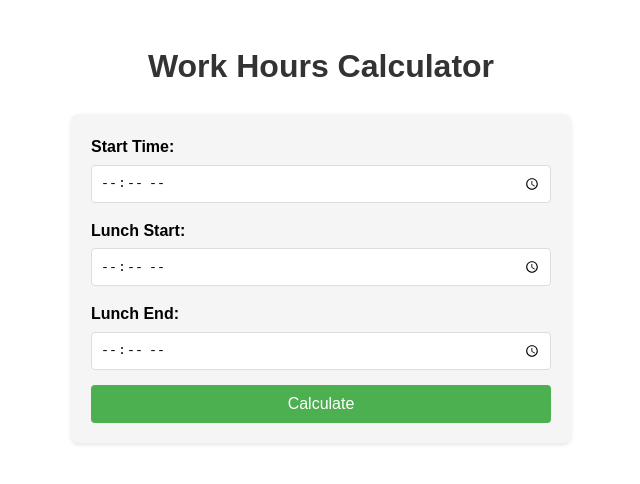
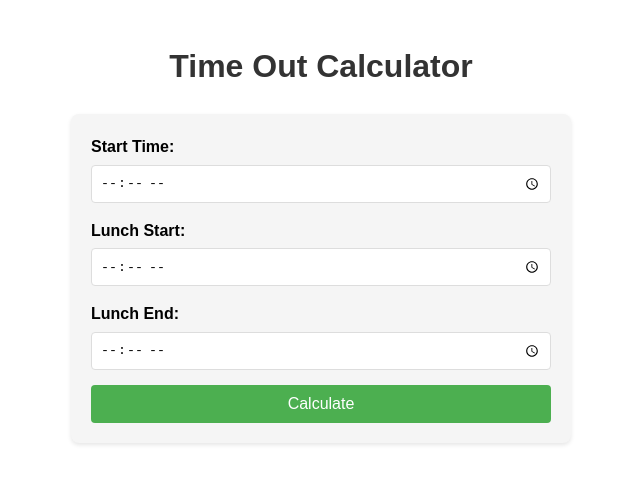
Before and after one commit to roysaucedo/time-out-calculator, a plain HTML site: page index.html in a window 1280 px wide. Shown: the whole page, without its empty margins (319-959 px from the left). Drawn offline with Linux system fonts and the light colour scheme.

Commit message:
Title change

```diff
--- a/index.html
+++ b/index.html
@@ -3,7 +3,7 @@
 <head>
     <meta charset="UTF-8">
     <meta name="viewport" content="width=device-width, initial-scale=1.0">
-    <title>Work Hours Calculator</title>
+    <title>Time Out Calculator</title>
     <style>
         body {
             font-family: Arial, sans-serif;
@@ -64,7 +64,7 @@
     </style>
 </head>
 <body>
-    <h1>Work Hours Calculator</h1>
+    <h1>Time Out Calculator</h1>
     <div class="calculator">
         <div class="form-group">
             <label for="startTime">Start Time:</label>
```
